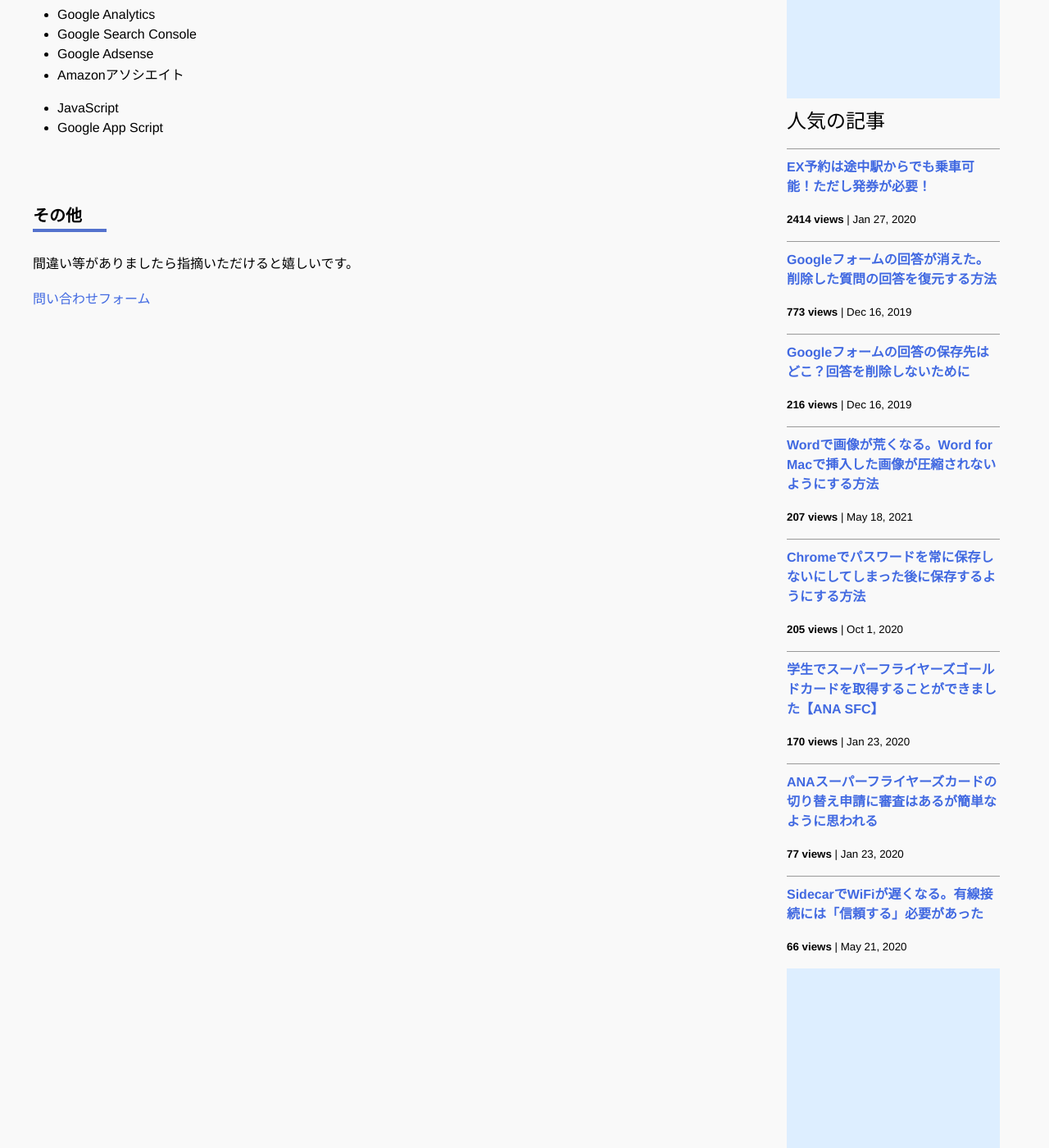
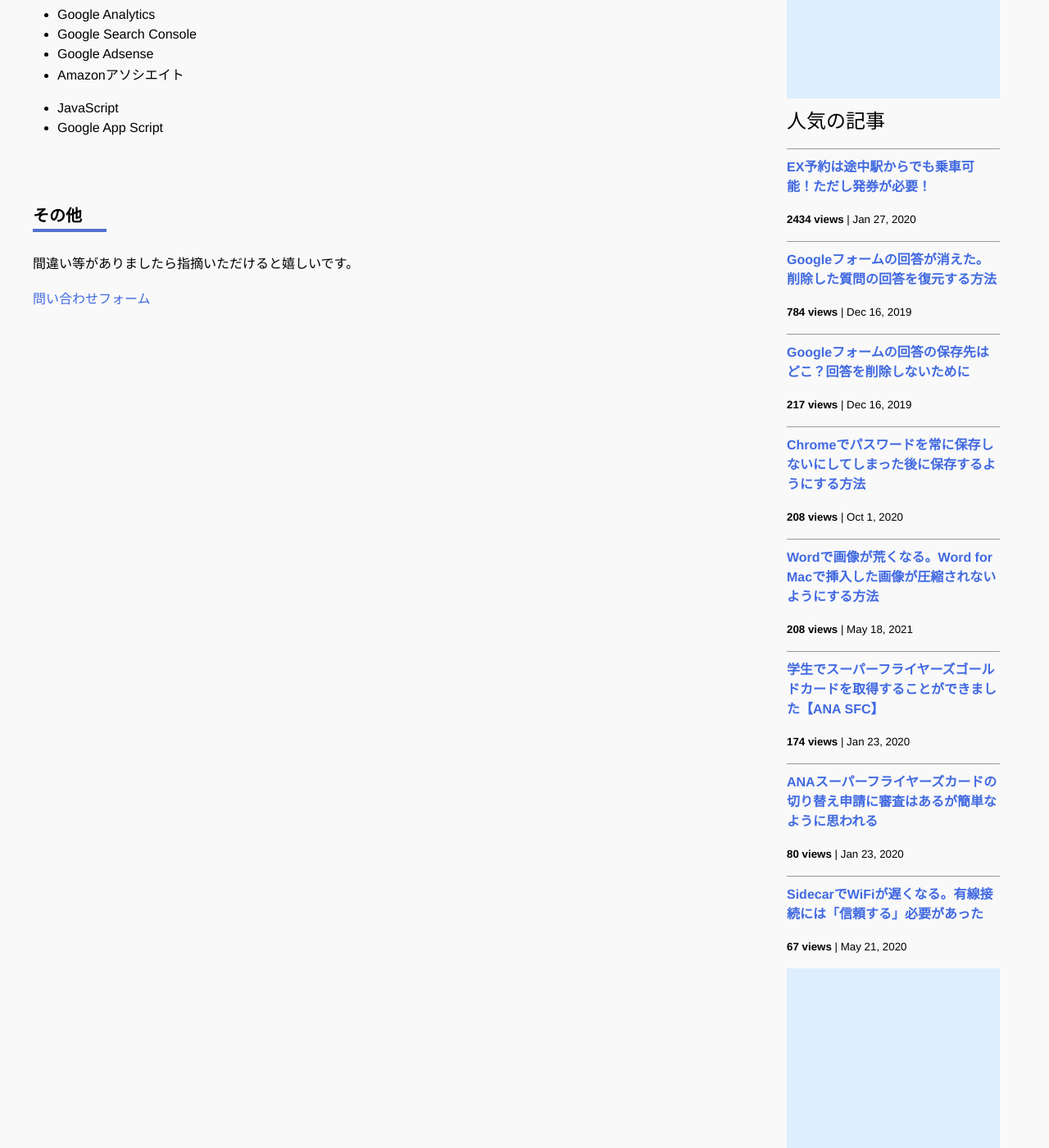
Before and after one commit to iwanaminami/shoyaiwaname, a Jekyll site: the page built from about.markdown, in a window 1280 px wide and 1400 px high, scrolled down 693 px. Shown: the whole window at 82% size. Built offline with Jekyll 4.4.1, drawn with Linux system fonts in a browser that asks for light colours; nearby versions of some CDN libraries; comment, search, counter and statistics services are not loaded.

Commit message:
a new commit message

```diff
--- a/_data/popularposts.yml
+++ b/_data/popularposts.yml
@@ -1,17 +1,17 @@
 side:
-  - view: 2414
+  - view: 2434
     url: /2020/01/27/ex-rideontheway.html
-  - view: 773
+  - view: 784
     url: /2019/12/16/restore-googleform.html
-  - view: 216
+  - view: 217
     url: /2019/12/16/googleform-answers.html
-  - view: 207
+  - view: 208
+    url: /2020/10/01/googlepassword.html
+  - view: 208
     url: /2021/05/18/image-compression-word.html
-  - view: 205
-    url: /2020/10/01/googlepassword.html
-  - view: 170
+  - view: 174
     url: /2020/01/23/sfcgold.html
-  - view: 77
+  - view: 80
     url: /2020/01/23/sfc-judge.html
-  - view: 66
+  - view: 67
     url: /2020/05/21/sidecar-via-cable.html
```
